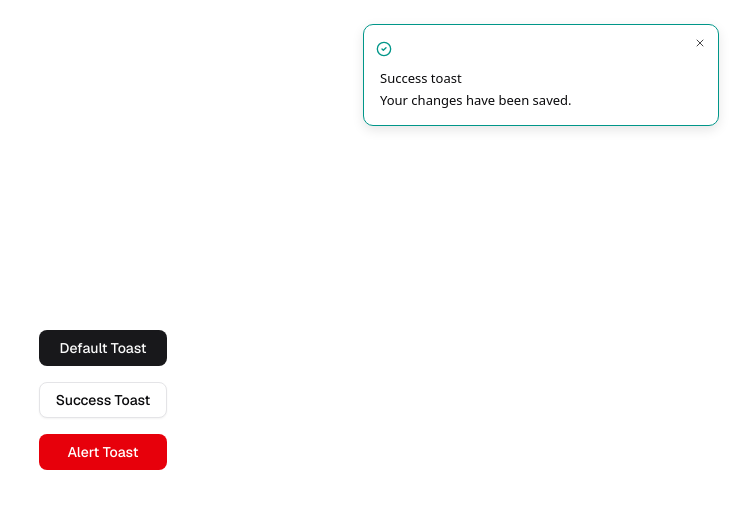
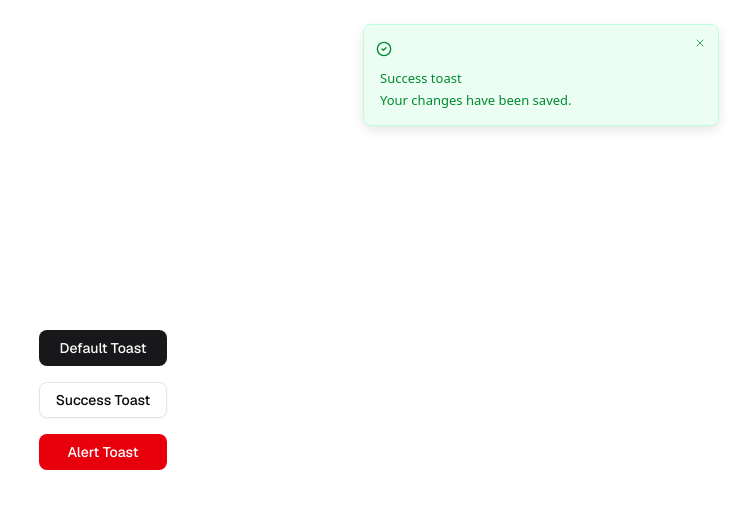
Before and after one commit to kunu90/PlaywithComponents, a Next.js app: page / in a window 1280 px wide. Both pictures are taken after a click on the button "Success Toast". Shown: the top 508 px of the page, without its empty margins (537-1280 px from the left). Built offline with nearby package versions, Linux system fonts and the light colour scheme.

Commit message:
Refactor Sonner component to enforce light theme and simplify toast options

```diff
--- a/src/components/ui/sonner.tsx
+++ b/src/components/ui/sonner.tsx
@@ -1,6 +1,4 @@
 "use client"
-
-import type { CSSProperties } from "react"
 import {
   CircleCheckIcon,
   InfoIcon,
@@ -8,64 +6,27 @@ import {
   OctagonXIcon,
   TriangleAlertIcon,
 } from "lucide-react"
-import { useTheme } from "next-themes"
 import { Toaster as Sonner, type ToasterProps } from "sonner"
 
 const Toaster = ({ ...props }: ToasterProps) => {
-  const { theme = "system" } = useTheme()
+  // Force Sonner to always use the light palette from its own `dist/styles.css`.
+  const sonnerTheme: ToasterProps["theme"] = "light"
 
   return (
     <Sonner
-      theme={theme as ToasterProps["theme"]}
+      theme={sonnerTheme}
       className="toaster group"
       position="top-right"
       expand
       richColors
       closeButton
-      toastOptions={{
-        classNames: {
-          toast:
-            "rounded-full backdrop-blur-md border border-border/60 bg-background/70",
-        },
-      }}
       icons={{
-        success: (
-          <CircleCheckIcon
-            className="size-4"
-            style={{ color: "var(--chart-2)" }}
-          />
-        ),
+        success: <CircleCheckIcon className="size-4" />,
         info: <InfoIcon className="size-4" />,
         warning: <TriangleAlertIcon className="size-4" />,
-        error: (
-          <OctagonXIcon
-            className="size-4"
-            style={{ color: "var(--destructive)" }}
-          />
-        ),
+        error: <OctagonXIcon className="size-4" />,
         loading: <Loader2Icon className="size-4 animate-spin" />,
       }}
-      style={
-        {
-          // Default / neutral toasts
-          "--normal-bg": "var(--popover)",
-          "--normal-text": "var(--popover-foreground)",
-          "--normal-border": "var(--border)",
-
-          // Success toasts
-          "--success-bg": "var(--background)",
-          "--success-border": "var(--chart-2)",
-          "--success-text": "var(--foreground)",
-
-          // Error toasts
-          "--error-bg": "var(--background)",
-          "--error-border": "var(--destructive)",
-          "--error-text": "var(--foreground)",
-
-          // Shared
-          "--border-radius": "var(--radius)",
-        } as CSSProperties
-      }
       {...props}
     />
   )
```
